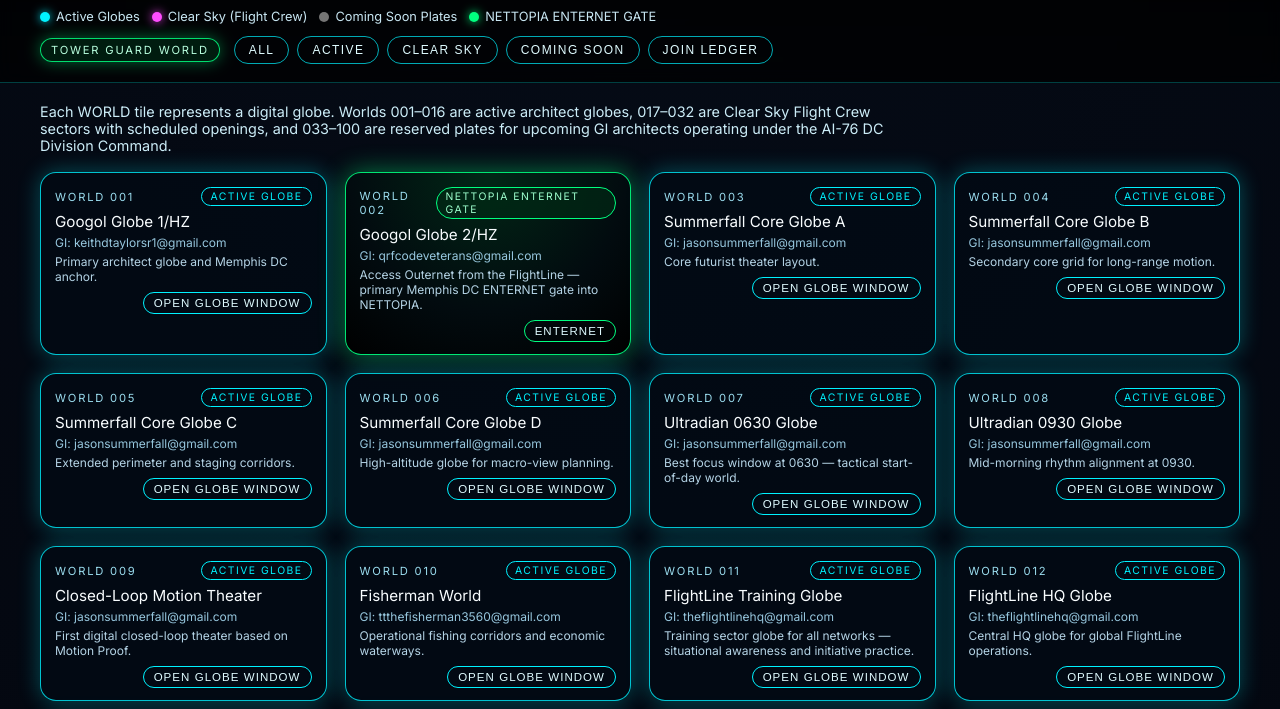
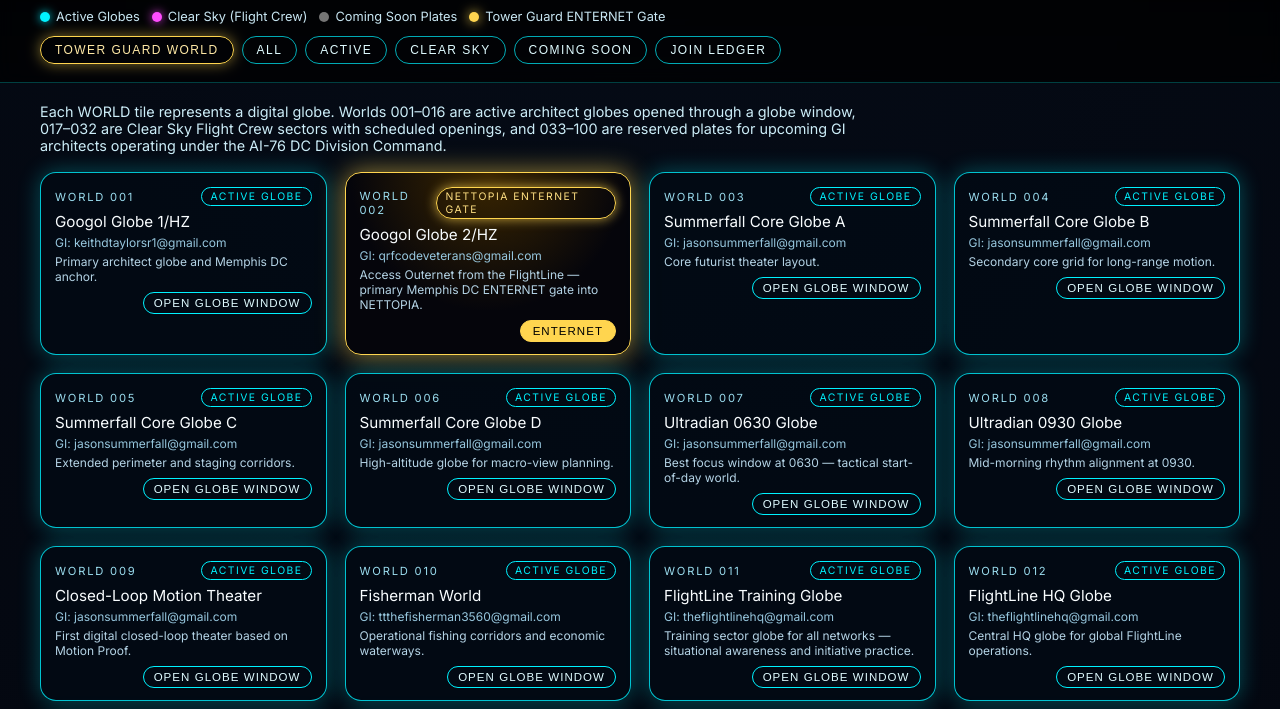
Before and after one commit to taylor7617/wolfpack-plantarium-museum, a plain HTML site: page index.html in a window 1280 px wide. Shown: the part 91-800 px from the top of the page. Drawn offline with Linux system fonts and the light colour scheme.

Commit message:
git commit -m "Wire worlds 001–100 and NETTOPIA ENTERNET gate"
- Fixed world data so 001–016 use /view map URLs instead of /edit links.
- Ensured GI stays as identity text and does not interfere with link routing.
- Added special 'enternet' status for WORLD 002, with EnterNET button and gold tower-guard styling.
- Implemented filter logic for All / Active / Clear Sky / Coming Soon / Tower Guard World.
- Added openDate metadata for Clear Sky worlds (017–032) and reserved plates (033–100) under AI-76 DC.
- Updated ledger modal copy to match Wolfpack Planetarium language.
- Tightened UI visuals for header legend, card states, and ENTERNET gate highlight.

```diff
--- a/index.html
+++ b/index.html
@@ -11,6 +11,7 @@
   <link href="https://fonts.googleapis.com/css2?family=Orbitron:wght@400;600;700&family=Inter:wght@300;400;600&display=swap" rel="stylesheet">
 
   <style>
+    /* Base */
     * {
       box-sizing: border-box;
       margin: 0;
@@ -30,6 +31,7 @@
       flex-direction: column;
     }
 
+    /* Header */
     header {
       padding: 24px 16px 18px;
       border-bottom: 1px solid rgba(0, 255, 255, 0.25);
@@ -85,6 +87,7 @@
       gap: 12px;
     }
 
+    /* Legend */
     .legend {
       display: flex;
       flex-wrap: wrap;
@@ -120,10 +123,11 @@
     }
 
     .dot-enternet {
-      background: #00ff7f;
-      box-shadow: 0 0 10px rgba(0, 255, 127, 0.9);
+      background: #ffd54f;
+      box-shadow: 0 0 12px rgba(255, 213, 79, 0.95);
     }
 
+    /* Controls */
     .controls-row {
       display: flex;
       flex-wrap: wrap;
@@ -132,21 +136,9 @@
       justify-content: flex-end;
     }
 
-    .tower-chip {
-      font-size: 0.7rem;
-      letter-spacing: 0.16em;
-      text-transform: uppercase;
-      padding: 4px 10px;
-      border-radius: 999px;
-      border: 1px solid rgba(0, 255, 127, 0.85);
-      color: #b8ffdf;
-      background: rgba(0, 40, 20, 0.7);
-      box-shadow: 0 0 16px rgba(0, 255, 127, 0.4);
-      margin-right: 6px;
-      white-space: nowrap;
-    }
-
-    .filter-btn, .ledger-btn {
+    .filter-btn,
+    .ledger-btn,
+    .tower-btn {
       border-radius: 999px;
       border: 1px solid rgba(0, 242, 255, 0.7);
       background: transparent;
@@ -160,13 +152,21 @@
       white-space: nowrap;
     }
 
+    .tower-btn {
+      border-color: #ffd54f;
+      color: #ffe9a6;
+      box-shadow: 0 0 14px rgba(255, 213, 79, 0.5);
+    }
+
     .filter-btn:hover,
-    .ledger-btn:hover {
+    .ledger-btn:hover,
+    .tower-btn:hover {
       background: #00f2ff;
       color: #000;
       box-shadow: 0 0 16px rgba(0, 242, 255, 0.8);
     }
 
+    /* Main */
     main {
       flex: 1;
       padding: 20px 16px 32px;
@@ -180,10 +180,11 @@
     .intro-text {
       font-size: 0.9rem;
       color: #ccedf8;
-      max-width: 880px;
+      max-width: 840px;
       margin-bottom: 18px;
     }
 
+    /* Grid */
     #planetGrid {
       display: grid;
       grid-template-columns: repeat(auto-fit, minmax(240px, 1fr));
@@ -221,9 +222,9 @@
     }
 
     .world-card.enternet {
-      border-color: rgba(0, 255, 127, 0.9);
-      box-shadow: 0 0 26px rgba(0, 255, 127, 0.45);
-      background: radial-gradient(circle at top, #012716 0, #020b0f 60%, #000 100%);
+      border-color: #ffd54f;
+      box-shadow: 0 0 26px rgba(255, 213, 79, 0.6);
+      background: radial-gradient(circle at top, #3b2600, #05050b 60%);
     }
 
     .world-top-row {
@@ -264,9 +265,9 @@
     }
 
     .pill-enternet {
-      border: 1px solid #00ff7f;
-      color: #9dffce;
-      background: rgba(0, 40, 20, 0.7);
+      border: 1px solid #ffd54f;
+      color: #ffe082;
+      box-shadow: 0 0 12px rgba(255, 213, 79, 0.7);
     }
 
     .world-name {
@@ -317,16 +318,25 @@
       box-shadow: 0 0 14px rgba(0, 242, 255, 0.8);
     }
 
-    .open-btn-enternet {
-      border-color: #00ff7f;
+    .enter-btn {
+      border-radius: 999px;
+      border: 1px solid #ffd54f;
+      background: #ffd54f;
+      color: #000;
+      font-size: 0.72rem;
+      padding: 4px 12px;
+      letter-spacing: 0.09em;
+      text-transform: uppercase;
+      cursor: pointer;
+      transition: 0.18s ease;
     }
 
-    .open-btn-enternet:hover {
-      background: #00ff7f;
-      color: #000;
-      box-shadow: 0 0 18px rgba(0, 255, 127, 0.9);
+    .enter-btn:hover {
+      box-shadow: 0 0 18px rgba(255, 213, 79, 0.9);
+      transform: translateY(-1px);
     }
 
+    /* Footer */
     footer {
       border-top: 1px solid rgba(0, 255, 255, 0.15);
       padding: 14px 16px 22px;
@@ -342,6 +352,7 @@
       line-height: 1.5;
     }
 
+    /* Ledger Modal */
     #ledgerModal {
       position: fixed;
       inset: 0;
@@ -449,12 +460,12 @@
           <span class="dot dot-inactive"></span><span>Coming Soon Plates</span>
         </div>
         <div class="legend-item">
-          <span class="dot dot-enternet"></span><span>NETTOPIA ENTERNET GATE</span>
+          <span class="dot dot-enternet"></span><span>Tower Guard ENTERNET Gate</span>
         </div>
       </div>
 
       <div class="controls-row">
-        <span class="tower-chip">TOWER GUARD WORLD</span>
+        <button class="tower-btn" onclick="filterWorlds('tower')">Tower Guard World</button>
         <button class="filter-btn" onclick="filterWorlds('all')">All</button>
         <button class="filter-btn" onclick="filterWorlds('active')">Active</button>
         <button class="filter-btn" onclick="filterWorlds('secret')">Clear Sky</button>
@@ -468,9 +479,9 @@
 <main>
   <div class="main-inner">
     <p class="intro-text">
-      Each WORLD tile represents a digital globe. Worlds 001–016 are active architect globes,
-      017–032 are Clear Sky Flight Crew sectors with scheduled openings, and 033–100 are reserved
-      plates for upcoming GI architects operating under the AI-76 DC Division Command.
+      Each WORLD tile represents a digital globe. Worlds 001–016 are active architect globes opened through a globe window,
+      017–032 are Clear Sky Flight Crew sectors with scheduled openings, and 033–100 are reserved plates for upcoming
+      GI architects operating under the AI-76 DC Division Command.
     </p>
 
     <section id="planetGrid"></section>
@@ -479,11 +490,12 @@
 
 <footer>
   <div class="footer-inner">
-    Worlds 001–032 are active or classified. Worlds 033–100 are reserved plates — Coming Soon for
-    new GI architects. Ledger intake is email-only to keep sovereignty simple and verifiable.
+    Worlds 001–032 are active or classified. Worlds 033–100 are reserved plates — Coming Soon for new GI architects.
+    Ledger intake is email-only to keep sovereignty simple and verifiable.
   </div>
 </footer>
 
+<!-- Ledger Modal -->
 <div id="ledgerModal">
   <div class="ledger-box">
     <div class="ledger-title">Global Ledger</div>
@@ -499,6 +511,7 @@
 </div>
 
 <script>
+  // Ledger functions
   function openLedger() {
     document.getElementById("ledgerModal").style.display = "flex";
   }
@@ -517,26 +530,28 @@
         "World(s) of interest:",
         "",
         "— Sent from Wolfpack Planetarium Museum"
-      ].join("\\n")
+      ].join("\n")
     );
     window.location.href = `mailto:taylor@theflightlinehq.com?subject=${subject}&body=${body}`;
   }
 
+  // World data
   const worlds = [
-    // 001–016 Active globes (make sure each map is shared 'Anyone with the link → Viewer')
+    // 001–016 — Active Architect Globes
     {
       id: 1,
       name: "Googol Globe 1/HZ",
       gi: "keithdtaylorsr1@gmail.com",
       status: "active",
       note: "Primary architect globe and Memphis DC anchor.",
-      url: "https://www.google.com/maps/d/edit?mid=1LblIOaH1g2PviOrtod-4GnVWCJN-tRM&usp=sharing"
+      url: "https://www.google.com/maps/d/view?mid=1C3KB_iiNrTCZIFGGZblwJwUyIWn66iA&usp=sharing"
     },
+    // WORLD 002 — NETTOPIA / ENTERNET gate (Memphis DC Proof Stack)
     {
       id: 2,
       name: "Googol Globe 2/HZ",
       gi: "qrfcodeveterans@gmail.com",
-      status: "enternet",
+      status: "enternet", // special styling + ENTERNET button
       note: "Access Outernet from the FlightLine — primary Memphis DC ENTERNET gate into NETTOPIA.",
       url: "https://taylor7617.github.io/flightline-memphisdc/#proof-stack"
     },
@@ -546,7 +561,7 @@
       gi: "jasonsummerfall@gmail.com",
       status: "active",
       note: "Core futurist theater layout.",
-      url: "https://www.google.com/maps/d/edit?mid=1gFDyz0YofUPX4unNFOaoB1tNBYgPstg&usp=sharing"
+      url: "https://www.google.com/maps/d/view?mid=1LblIOaH1g2PviOrtod-4GnVWCJN-tRM&usp=sharing"
     },
     {
       id: 4,
@@ -554,7 +569,7 @@
       gi: "jasonsummerfall@gmail.com",
       status: "active",
       note: "Secondary core grid for long-range motion.",
-      url: "https://www.google.com/maps/d/edit?mid=1SLe7j44A3avlF3HIbLdMFFsuqmDcImk&usp=sharing"
+      url: "https://www.google.com/maps/d/view?mid=1gFDyz0YofUPX4unNFOaoB1tNBYgPstg&usp=sharing"
     },
     {
       id: 5,
@@ -562,7 +577,7 @@
       gi: "jasonsummerfall@gmail.com",
       status: "active",
       note: "Extended perimeter and staging corridors.",
-      url: "https://www.google.com/maps/d/edit?mid=1Dsk2e-2Av5vpXWE87Bu0c53KejDcVjk&usp=sharing"
+      url: "https://www.google.com/maps/d/view?mid=1SLe7j44A3avlF3HIbLdMFFsuqmDcImk&usp=sharing"
     },
     {
       id: 6,
@@ -570,7 +585,7 @@
       gi: "jasonsummerfall@gmail.com",
       status: "active",
       note: "High-altitude globe for macro-view planning.",
-      url: "https://www.google.com/maps/d/edit?mid=1oi58AQYieNZZN5mjh0IjNfx-u9K_nSs&usp=sharing"
+      url: "https://www.google.com/maps/d/view?mid=1Dsk2e-2Av5vpXWE87Bu0c53KejDcVjk&usp=sharing"
     },
     {
       id: 7,
@@ -578,7 +593,7 @@
       gi: "jasonsummerfall@gmail.com",
       status: "active",
       note: "Best focus window at 0630 — tactical start-of-day world.",
-      url: "https://www.google.com/maps/d/edit?mid=1YvKVpFKPNIfOminh8D-wmJEwOtvXulg&usp=sharing"
+      url: "https://www.google.com/maps/d/view?mid=1YvKVpFKPNIfOminh8D-wmJEwOtvXulg&usp=sharing"
     },
     {
       id: 8,
@@ -586,7 +601,7 @@
       gi: "jasonsummerfall@gmail.com",
       status: "active",
       note: "Mid-morning rhythm alignment at 0930.",
-      url: "https://www.google.com/maps/d/edit?mid=1AepqoocnHY-H-Yjmdb03fZ3wVNFINm8&usp=sharing"
+      url: "https://www.google.com/maps/d/view?mid=1AepqoocnHY-H-Yjmdb03fZ3wVNFINm8&usp=sharing"
     },
     {
       id: 9,
@@ -594,7 +609,7 @@
       gi: "jasonsummerfall@gmail.com",
       status: "active",
       note: "First digital closed-loop theater based on Motion Proof.",
-      url: "https://www.google.com/maps/d/edit?mid=1POvNXR-46CR7qju1OnWYkK80n5BFxwE&usp=sharing"
+      url: "https://www.google.com/maps/d/view?mid=1POvNXR-46CR7qju1OnWYkK80n5BFxwE&usp=sharing"
     },
     {
       id: 10,
@@ -602,7 +617,7 @@
       gi: "ttthefisherman3560@gmail.com",
       status: "active",
       note: "Operational fishing corridors and economic waterways.",
-      url: "https://www.google.com/maps/d/u/6/edit?mid=17Gm3dDAMvQVSCG_GyYsgpAo56qbNu6Q&usp=sharing"
+      url: "https://www.google.com/maps/d/view?mid=17Gm3dDAMvQVSCG_GyYsgpAo56qbNu6Q&usp=sharing"
     },
     {
       id: 11,
@@ -610,7 +625,7 @@
       gi: "theflightlinehq@gmail.com",
       status: "active",
       note: "Training sector globe for all networks — situational awareness and initiative practice.",
-      url: "https://www.google.com/maps/d/edit?mid=1IkYcGhF3GuFwgGjruV-n3mX61Gm7XgA&usp=sharing"
+      url: "https://www.google.com/maps/d/view?mid=1IkYcGhF3GuFwgGjruV-n3mX61Gm7XgA&usp=sharing"
     },
     {
       id: 12,
@@ -618,7 +633,7 @@
       gi: "theflightlinehq@gmail.com",
       status: "active",
       note: "Central HQ globe for global FlightLine operations.",
-      url: "https://www.google.com/maps/d/u/5/edit?mid=14Sl2Gec79x4JjCCqQY4BTaA15FZ8XLI&usp=sharing"
+      url: "https://www.google.com/maps/d/view?mid=14Sl2Gec79x4JjCCqQY4BTaA15FZ8XLI&usp=sharing"
     },
     {
       id: 13,
@@ -626,7 +641,7 @@
       gi: "taylor@theflightlinehq.com",
       status: "active",
       note: "Specialized tower alignments for BTC circulation.",
-      url: "https://www.google.com/maps/d/u/2/edit?mid=19JLNnlN-lVyidq1LHFQeo7dpsahOqR8&usp=sharing"
+      url: "https://www.google.com/maps/d/view?mid=19JLNnlN-lVyidq1LHFQeo7dpsahOqR8&usp=sharing"
     },
     {
       id: 14,
@@ -634,7 +649,7 @@
       gi: "taylor@theflightlinehq.com",
       status: "active",
       note: "Primary architect layout for corridor series.",
-      url: "https://www.google.com/maps/d/u/2/edit?mid=1t8ZEVu1kYLnk3Ol1MfOdE40CDfUaDVk&usp=sharing"
+      url: "https://www.google.com/maps/d/view?mid=1t8ZEVu1kYLnk3Ol1MfOdE40CDfUaDVk&usp=sharing"
     },
     {
       id: 15,
@@ -642,7 +657,7 @@
       gi: "taylor@theflightlinehq.com",
       status: "active",
       note: "Expansion grid for regional towers.",
-      url: "https://www.google.com/maps/d/u/2/edit?mid=19vsp4qXpTEHHFDBoaZgMuNltN1GMq5U&usp=sharing"
+      url: "https://www.google.com/maps/d/view?mid=19vsp4qXpTEHHFDBoaZgMuNltN1GMq5U&usp=sharing"
     },
     {
       id: 16,
@@ -650,38 +665,170 @@
       gi: "taylor@theflightlinehq.com",
       status: "active",
       note: "Supporting grid for future DSX channels.",
-      url: "https://www.google.com/maps/d/u/2/edit?mid=1-C0P_0hPp10uK93rRLYennnIPbh3jsg&usp=sharing"
+      url: "https://www.google.com/maps/d/view?mid=1-C0P_0hPp10uK93rRLYennnIPbh3jsg&usp=sharing"
     },
 
-    // 017–032 Clear Sky
-    { id: 17, name: "Clear Sky 17th", gi: "Clear Sky Flight Crew", status: "secret", note: "Flight Crew Officer sector — 17th.", url: "frames/frame-secret.html", openDate: "Jan 2026" },
-    { id: 18, name: "Clear Sky 16th", gi: "Clear Sky Flight Crew", status: "secret", note: "Flight Crew Officer sector — 16th.", url: "frames/frame-secret.html", openDate: "Feb 2026" },
-    { id: 19, name: "Clear Sky 15th", gi: "Clear Sky Flight Crew", status: "secret", note: "Flight Crew Officer sector — 15th.", url: "frames/frame-secret.html", openDate: "Mar 2026" },
-    { id: 20, name: "Clear Sky 14th", gi: "Clear Sky Flight Crew", status: "secret", note: "Flight Crew Officer sector — 14th.", url: "frames/frame-secret.html", openDate: "Apr 2026" },
-    { id: 21, name: "Clear Sky 13th", gi: "Clear Sky Flight Crew", status: "secret", note: "Flight Crew Officer sector — 13th.", url: "frames/frame-secret.html", openDate: "May 2026" },
-    { id: 22, name: "Clear Sky 12th", gi: "Clear Sky Flight Crew", status: "secret", note: "Flight Crew Officer sector — 12th.", url: "frames/frame-secret.html", openDate: "Jun 2026" },
-    { id: 23, name: "Clear Sky 11th", gi: "Clear Sky Flight Crew", status: "secret", note: "Flight Crew Officer sector — 11th.", url: "frames/frame-secret.html", openDate: "Jul 2026" },
-    { id: 24, name: "Clear Sky 10th", gi: "Clear Sky Flight Crew", status: "secret", note: "Flight Crew Officer sector — 10th.", url: "frames/frame-secret.html", openDate: "Aug 2026" },
-    { id: 25, name: "Clear Sky 9th",  gi: "Clear Sky Flight Crew", status: "secret", note: "Flight Crew Officer sector — 9th.",  url: "frames/frame-secret.html", openDate: "Sep 2026" },
-    { id: 26, name: "Clear Sky 8th",  gi: "Clear Sky Flight Crew", status: "secret", note: "Flight Crew Officer sector — 8th.",  url: "frames/frame-secret.html", openDate: "Oct 2026" },
-    { id: 27, name: "Clear Sky 7th",  gi: "Clear Sky Flight Crew", status: "secret", note: "Flight Crew Officer sector — 7th.",  url: "frames/frame-secret.html", openDate: "Nov 2026" },
-    { id: 28, name: "Clear Sky 6th",  gi: "Clear Sky Flight Crew", status: "secret", note: "Flight Crew Officer sector — 6th.",  url: "frames/frame-secret.html", openDate: "Dec 2026" },
-    { id: 29, name: "Clear Sky 5th",  gi: "Clear Sky Flight Crew", status: "secret", note: "Flight Crew Officer sector — 5th.",  url: "frames/frame-secret.html", openDate: "Jan 2027" },
-    { id: 30, name: "Clear Sky 4th",  gi: "Clear Sky Flight Crew", status: "secret", note: "Flight Crew Officer sector — 4th.",  url: "frames/frame-secret.html", openDate: "Feb 2027" },
-    { id: 31, name: "Clear Sky 3rd",  gi: "Clear Sky Flight Crew", status: "secret", note: "Flight Crew Officer sector — 3rd.",  url: "frames/frame-secret.html", openDate: "Mar 2027" },
-    { id: 32, name: "Clear Sky 2nd",  gi: "Clear Sky Flight Crew", status: "secret", note: "Flight Crew Officer sector — 2nd.",  url: "frames/frame-secret.html", openDate: "Apr 2027" }
+    // 017–032 — Clear Sky Flight Crew (scheduled)
+    {
+      id: 17,
+      name: "Clear Sky 17th",
+      gi: "Clear Sky Flight Crew",
+      status: "secret",
+      note: "Flight Crew Officer sector — 17th.",
+      url: "",
+      openDate: "Jan 2026"
+    },
+    {
+      id: 18,
+      name: "Clear Sky 16th",
+      gi: "Clear Sky Flight Crew",
+      status: "secret",
+      note: "Flight Crew Officer sector — 16th.",
+      url: "",
+      openDate: "Feb 2026"
+    },
+    {
+      id: 19,
+      name: "Clear Sky 15th",
+      gi: "Clear Sky Flight Crew",
+      status: "secret",
+      note: "Flight Crew Officer sector — 15th.",
+      url: "",
+      openDate: "Mar 2026"
+    },
+    {
+      id: 20,
+      name: "Clear Sky 14th",
+      gi: "Clear Sky Flight Crew",
+      status: "secret",
+      note: "Flight Crew Officer sector — 14th.",
+      url: "",
+      openDate: "Apr 2026"
+    },
+    {
+      id: 21,
+      name: "Clear Sky 13th",
+      gi: "Clear Sky Flight Crew",
+      status: "secret",
+      note: "Flight Crew Officer sector — 13th.",
+      url: "",
+      openDate: "May 2026"
+    },
+    {
+      id: 22,
+      name: "Clear Sky 12th",
+      gi: "Clear Sky Flight Crew",
+      status: "secret",
+      note: "Flight Crew Officer sector — 12th.",
+      url: "",
+      openDate: "Jun 2026"
+    },
+    {
+      id: 23,
+      name: "Clear Sky 11th",
+      gi: "Clear Sky Flight Crew",
+      status: "secret",
+      note: "Flight Crew Officer sector — 11th.",
+      url: "",
+      openDate: "Jul 2026"
+    },
+    {
+      id: 24,
+      name: "Clear Sky 10th",
+      gi: "Clear Sky Flight Crew",
+      status: "secret",
+      note: "Flight Crew Officer sector — 10th.",
+      url: "",
+      openDate: "Aug 2026"
+    },
+    {
+      id: 25,
+      name: "Clear Sky 9th",
+      gi: "Clear Sky Flight Crew",
+      status: "secret",
+      note: "Flight Crew Officer sector — 9th.",
+      url: "",
+      openDate: "Sep 2026"
+    },
+    {
+      id: 26,
+      name: "Clear Sky 8th",
+      gi: "Clear Sky Flight Crew",
+      status: "secret",
+      note: "Flight Crew Officer sector — 8th.",
+      url: "",
+      openDate: "Oct 2026"
+    },
+    {
+      id: 27,
+      name: "Clear Sky 7th",
+      gi: "Clear Sky Flight Crew",
+      status: "secret",
+      note: "Flight Crew Officer sector — 7th.",
+      url: "",
+      openDate: "Nov 2026"
+    },
+    {
+      id: 28,
+      name: "Clear Sky 6th",
+      gi: "Clear Sky Flight Crew",
+      status: "secret",
+      note: "Flight Crew Officer sector — 6th.",
+      url: "",
+      openDate: "Dec 2026"
+    },
+    {
+      id: 29,
+      name: "Clear Sky 5th",
+      gi: "Clear Sky Flight Crew",
+      status: "secret",
+      note: "Flight Crew Officer sector — 5th.",
+      url: "",
+      openDate: "Jan 2027"
+    },
+    {
+      id: 30,
+      name: "Clear Sky 4th",
+      gi: "Clear Sky Flight Crew",
+      status: "secret",
+      note: "Flight Crew Officer sector — 4th.",
+      url: "",
+      openDate: "Feb 2027"
+    },
+    {
+      id: 31,
+      name: "Clear Sky 3rd",
+      gi: "Clear Sky Flight Crew",
+      status: "secret",
+      note: "Flight Crew Officer sector — 3rd.",
+      url: "",
+      openDate: "Mar 2027"
+    },
+    {
+      id: 32,
+      name: "Clear Sky 2nd",
+      gi: "Clear Sky Flight Crew",
+      status: "secret",
+      note: "Flight Crew Officer sector — 2nd.",
+      url: "",
+      openDate: "Apr 2027"
+    }
   ];
 
-  // Fill 033–100 Coming Soon with staggered open dates (May 2027–Dec 2032)
-  const plateStartYear = 2027;
-  const plateStartMonthIndex = 4; // May (0-based)
-  let plateIndex = 0;
+  // 033–100 — Reserved plates under AI-76 DC with month+year opening
+  const plateOpenDates = [
+    "May 2027", "Jun 2027", "Jul 2027", "Aug 2027", "Sep 2027", "Oct 2027", "Nov 2027", "Dec 2027",
+    "Jan 2028", "Feb 2028", "Mar 2028", "Apr 2028", "May 2028", "Jun 2028", "Jul 2028", "Aug 2028",
+    "Sep 2028", "Oct 2028", "Nov 2028", "Dec 2028", "Jan 2029", "Feb 2029", "Mar 2029", "Apr 2029",
+    "May 2029", "Jun 2029", "Jul 2029", "Aug 2029", "Sep 2029", "Oct 2029", "Nov 2029", "Dec 2029",
+    "Jan 2030", "Feb 2030", "Mar 2030", "Apr 2030", "May 2030", "Jun 2030", "Jul 2030", "Aug 2030",
+    "Sep 2030", "Oct 2030", "Nov 2030", "Dec 2030", "Jan 2031", "Feb 2031", "Mar 2031", "Apr 2031",
+    "May 2031", "Jun 2031", "Jul 2031", "Aug 2031", "Sep 2031", "Oct 2031", "Nov 2031", "Dec 2031",
+    "Jan 2032", "Feb 2032", "Mar 2032", "Apr 2032", "May 2032", "Jun 2032", "Jul 2032", "Aug 2032",
+    "Sep 2032", "Oct 2032", "Nov 2032", "Dec 2032"
+  ];
+
   for (let i = 33; i <= 100; i++) {
-    const totalMonths = plateStartMonthIndex + plateIndex;
-    const year = plateStartYear + Math.floor(totalMonths / 12);
-    const monthIndex = totalMonths % 12;
-    const monthNames = ["Jan", "Feb", "Mar", "Apr", "May", "Jun", "Jul", "Aug", "Sep", "Oct", "Nov", "Dec"];
-    const openLabel = `${monthNames[monthIndex]} ${year}`;
     worlds.push({
       id: i,
       name: `Reserved World #${String(i).padStart(3, "0")}`,
@@ -689,35 +836,46 @@
       status: "inactive",
       note: "Reserved plate for future globe architect under AI-76 DC Division Command.",
       url: "",
-      openDate: openLabel
+      openDate: plateOpenDates[i - 33]
     });
-    plateIndex++;
   }
 
   const grid = document.getElementById("planetGrid");
 
   function renderWorlds(filter = "all") {
     grid.innerHTML = "";
-    const filtered = worlds.filter(w => filter === "all" ? true : w.status === filter);
+    const filtered = worlds.filter(w => {
+      if (filter === "all") return true;
+      if (filter === "active") return w.status === "active" || w.status === "enternet";
+      if (filter === "secret") return w.status === "secret";
+      if (filter === "inactive") return w.status === "inactive";
+      if (filter === "tower") return w.status === "enternet";
+      return true;
+    });
 
     filtered.forEach(w => {
       const card = document.createElement("div");
       card.className = `world-card ${w.status}`;
 
       let statusLabel;
-      if (w.status === "active") statusLabel = "Active Globe";
-      else if (w.status === "secret") statusLabel = "Clear Sky";
-      else if (w.status === "enternet") statusLabel = "NETTOPIA ENTERNET GATE";
-      else statusLabel = "Coming Soon";
+      let pillClass;
 
-      let pillClass;
-      if (w.status === "active") pillClass = "pill-active";
-      else if (w.status === "secret") pillClass = "pill-secret";
-      else if (w.status === "enternet") pillClass = "pill-enternet";
-      else pillClass = "pill-inactive";
+      if (w.status === "active") {
+        statusLabel = "Active Globe";
+        pillClass = "pill-active";
+      } else if (w.status === "secret") {
+        statusLabel = "Clear Sky";
+        pillClass = "pill-secret";
+      } else if (w.status === "inactive") {
+        statusLabel = "Coming Soon";
+        pillClass = "pill-inactive";
+      } else if (w.status === "enternet") {
+        statusLabel = "NETTOPIA ENTERNET GATE";
+        pillClass = "pill-enternet";
+      }
 
       let openDateLine = "";
-      if ((w.status === "secret" || w.status === "inactive") && w.openDate) {
+      if (w.openDate) {
         openDateLine = `<div class="world-open">Opens: ${w.openDate}</div>`;
       }
 
@@ -733,8 +891,8 @@
       } else if (w.status === "enternet" && w.url) {
         actionLine = `
           <div class="world-actions">
-            <button class="open-btn open-btn-enternet" data-enternet="${encodeURIComponent(w.url)}">
-              ENTERNET
+            <button class="enter-btn" data-url="${encodeURIComponent(w.url)}">
+              EnterNET
             </button>
           </div>
         `;
@@ -752,29 +910,36 @@
         ${actionLine}
       `;
 
+      // Card click behavior
       card.onclick = () => {
         if (w.status === "secret") {
           window.location.href = "frames/frame-secret.html";
         } else if (w.status === "inactive") {
           window.location.href = "frames/frame-inactive.html";
         }
+        // Active + enternet are handled by inner buttons so card itself does nothing.
       };
 
-      const activeBtn = card.querySelector(".open-btn");
-      if (activeBtn && w.status === "active") {
-        activeBtn.addEventListener("click", (event) => {
+      // Buttons
+      const globeBtn = card.querySelector(".open-btn");
+      if (globeBtn) {
+        globeBtn.addEventListener("click", (event) => {
           event.stopPropagation();
-          const encodedUrl = activeBtn.getAttribute("data-url");
+          const encodedUrl = globeBtn.getAttribute("data-url");
+          // If you have frame-active.html, keep this:
           window.location.href = "frames/frame-active.html?url=" + encodedUrl;
+          // Or to go directly to Google Maps instead:
+          // window.open(decodeURIComponent(encodedUrl), "_blank");
         });
       }
 
-      const enternetBtn = card.querySelector(".open-btn-enternet");
-      if (enternetBtn && w.status === "enternet") {
-        enternetBtn.addEventListener("click", (event) => {
+      const enterBtn = card.querySelector(".enter-btn");
+      if (enterBtn) {
+        enterBtn.addEventListener("click", (event) => {
           event.stopPropagation();
-          const encodedUrl = enternetBtn.getAttribute("data-enternet");
-          window.location.href = decodeURIComponent(encodedUrl);
+          const encodedUrl = enterBtn.getAttribute("data-url");
+          // ENTERNET: go straight to Memphis DC Proof Stack
+          window.open(decodeURIComponent(encodedUrl), "_blank");
         });
       }
 
@@ -786,6 +951,7 @@
     renderWorlds(type);
   }
 
+  // Initial render
   renderWorlds("all");
 </script>
 </body>
```
